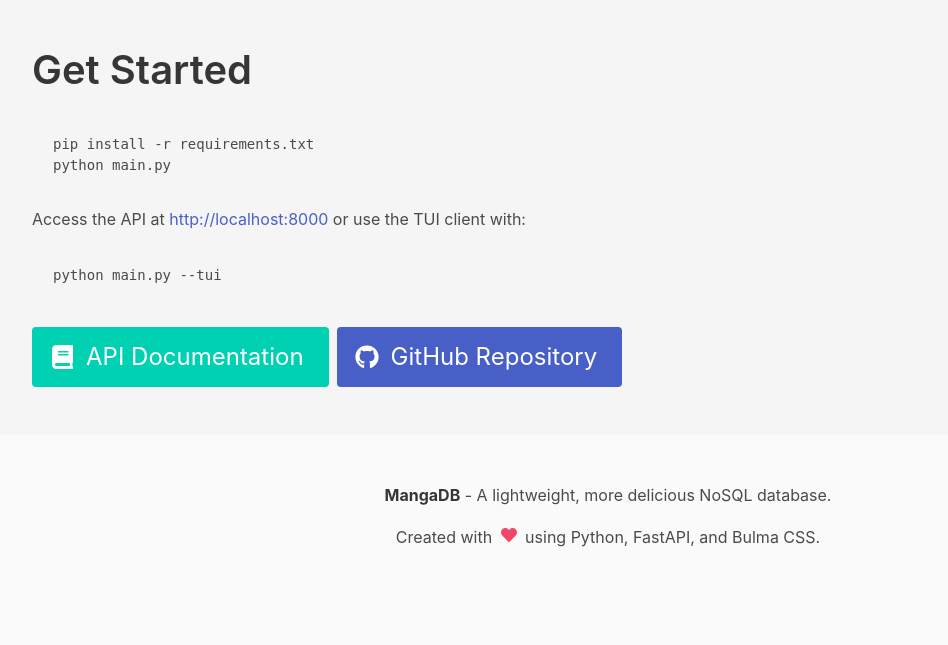
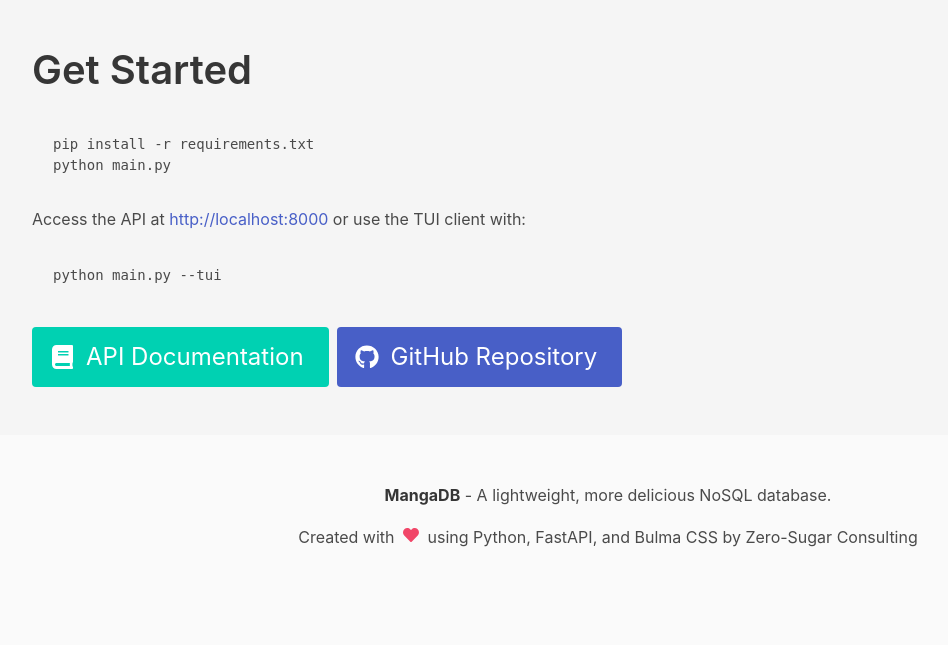
Before and after one commit to jared201/MangaDb, a FastAPI app: page / in a window 1280 px wide. Shown: the part 978-1623 px from the top of the page, without its empty margins (32-980 px from the left). Run offline with FastAPI, Linux system fonts and the light colour scheme.

Commit message:
edited footer

```diff
--- a/templates/index.html
+++ b/templates/index.html
@@ -155,7 +155,7 @@
                 <strong>MangaDB</strong> - A lightweight, more delicious NoSQL database.
             </p>
             <p>
-                Created with <span class="icon has-text-danger"><i class="fas fa-heart"></i></span> using Python, FastAPI, and Bulma CSS.
+                Created with <span class="icon has-text-danger"><i class="fas fa-heart"></i></span> using Python, FastAPI, and Bulma CSS by Zero-Sugar Consulting
             </p>
         </div>
     </footer>
```
